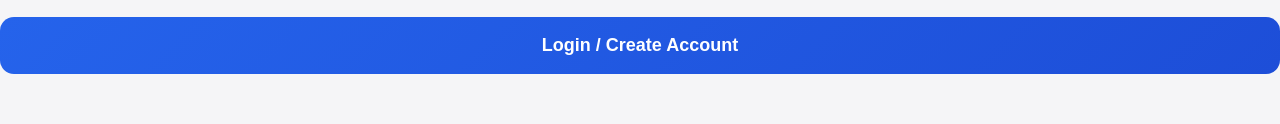
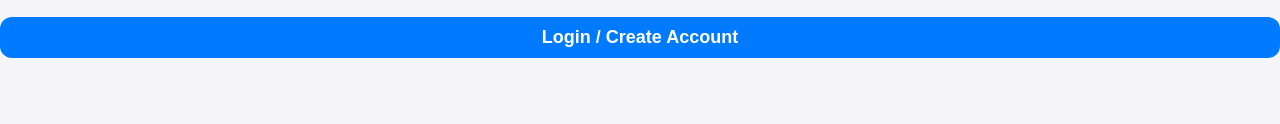
Before and after one commit to RealBiismo/BiismoReg, a website: page public/index.html in a window 1280 px wide. Shown: the part 218-342 px from the top of the page. Drawn offline with Linux system fonts and the light colour scheme.

Commit message:
Update style.css

```diff
--- a/public/style.css
+++ b/public/style.css
@@ -940,3 +940,12 @@ section {
         color: #fff;
     }
 }
+
+.login-btn {
+    padding: 10px 18px;
+    background: #007AFF;
+    color: white;
+    border: none;
+    border-radius: 12px;
+    cursor: pointer;
+}
```
